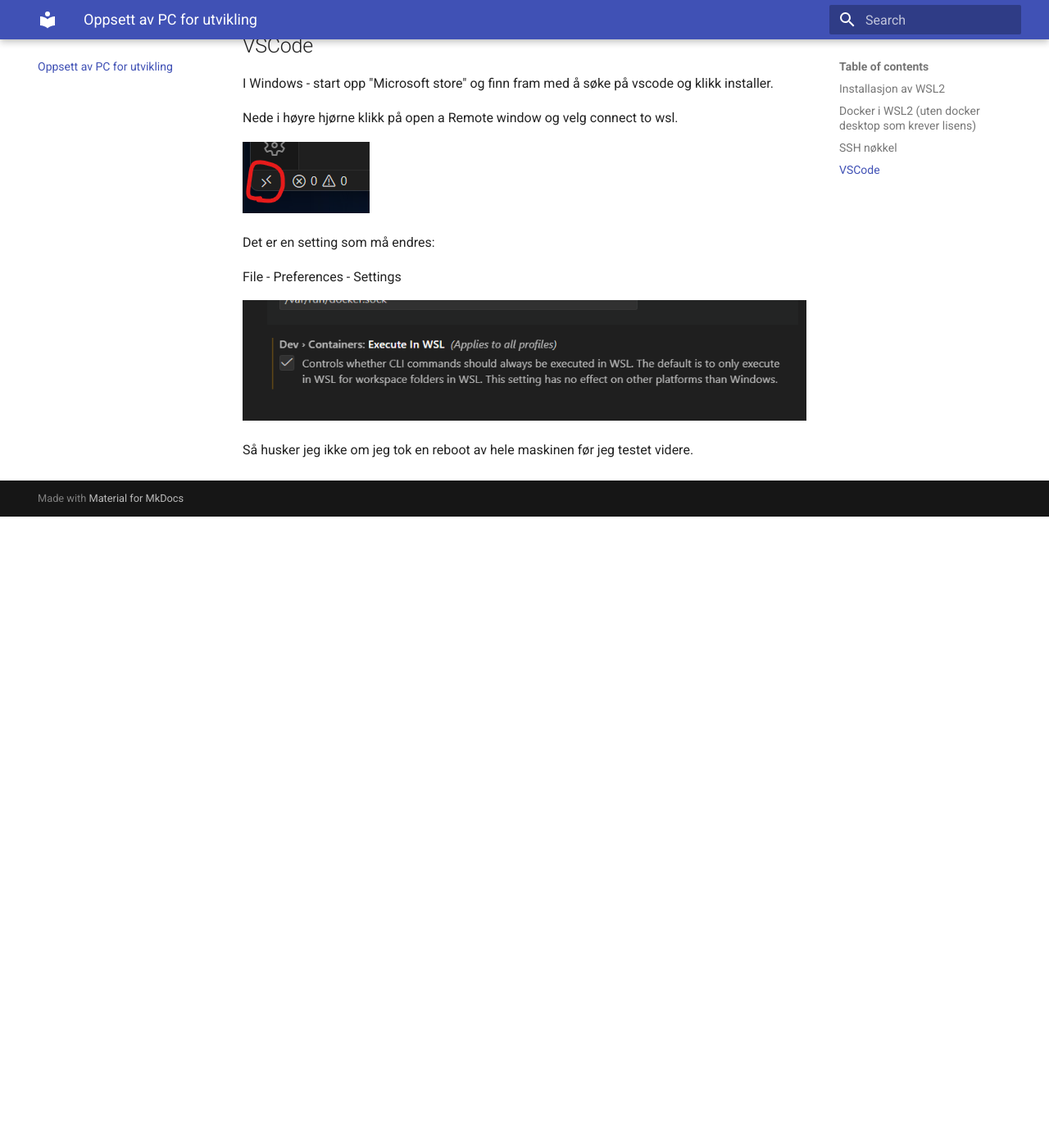
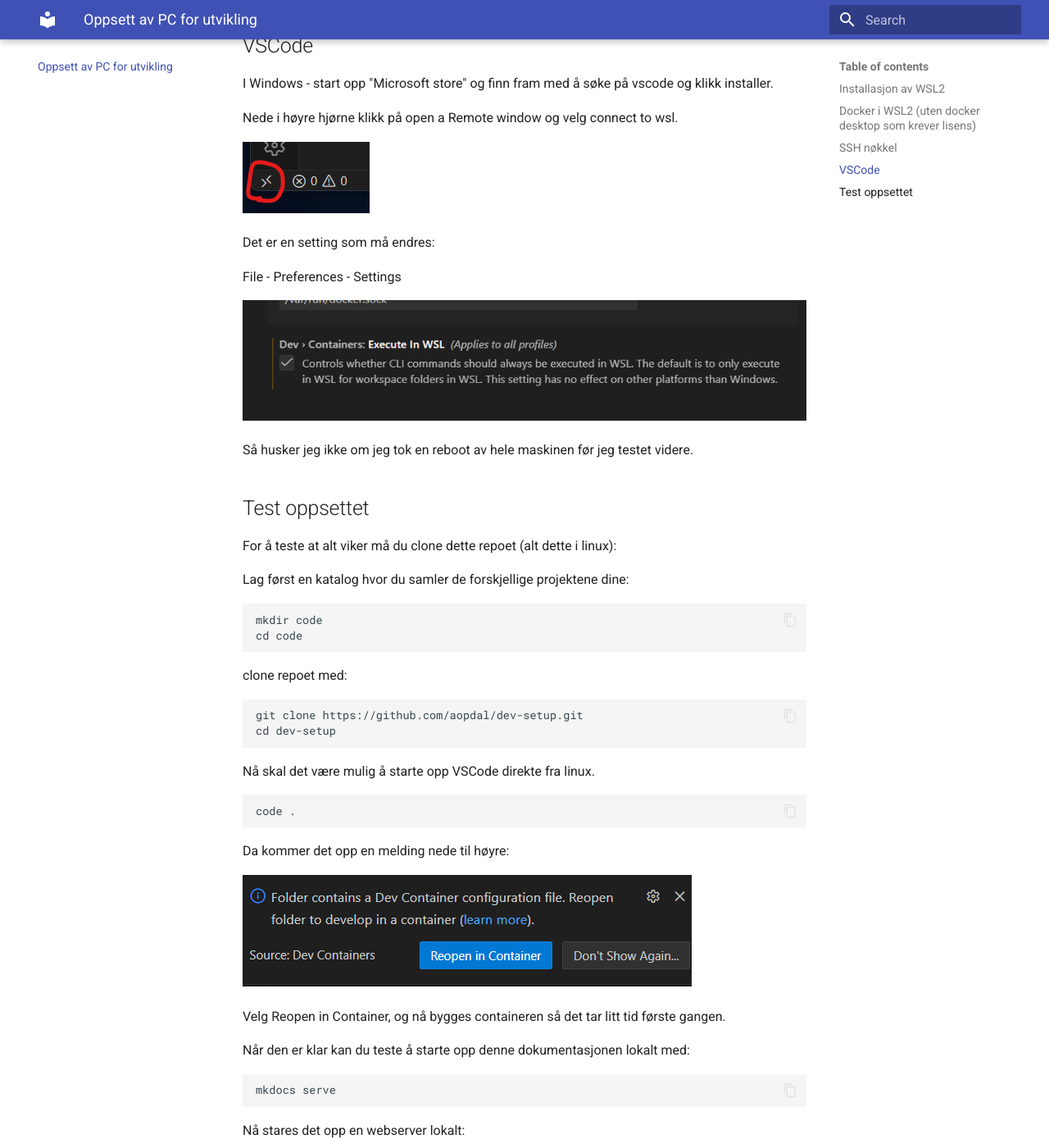
Before and after one commit to aopdal/dev-setup, an MkDocs documentation site: the page built from docs/dev-environment.md, in a window 1280 px wide and 1400 px high, scrolled down 2481 px. Shown: the whole window at 82% size. Built offline with MkDocs 1.6.1 and Material for MkDocs 9.7.7, drawn with Linux system fonts in a browser that asks for light colours; emoji names are drawn with the system emoji font; before the commit the page ends 3111 px from its top, so only the background shows below that; some of the changed text lies outside the part shown.

Commit message:
docs: update docs

````diff
--- a/docs/dev-environment.md
+++ b/docs/dev-environment.md
@@ -139,3 +139,54 @@ File - Preferences - Settings
 ![Settings](images/settings.png)
 
 Så husker jeg ikke om jeg tok en reboot av hele maskinen før jeg testet videre.
+
+## Test oppsettet
+
+For å teste at alt viker må du clone dette repoet (alt dette i linux):
+
+Lag først en katalog hvor du samler de forskjellige projektene dine:
+
+```bash
+mkdir code
+cd code
+```
+
+clone repoet med:
+
+```bash
+git clone https://github.com/aopdal/dev-setup.git
+cd dev-setup
+```
+
+Nå skal det være mulig å starte opp VSCode direkte fra linux.
+
+```bash
+code .
+```
+
+Da kommer det opp en melding nede til høyre:
+
+![reopen in container](images/reopen.png)
+
+Velg Reopen in Container, og nå bygges containeren så det tar litt tid første gangen.
+
+Når den er klar kan du teste å starte opp denne dokumentasjonen lokalt med:
+
+```bash
+mkdocs serve
+```
+
+Nå stares det opp en webserver lokalt:
+
+```bash
+INFO    -  Building documentation...
+INFO    -  Cleaning site directory
+INFO    -  Documentation built in 0.25 seconds
+INFO    -  [09:20:44] Serving on http://127.0.0.1:8000/
+```
+
+Nå dukker det opp en melding i nedere høyre hjørne:
+
+![Open mkdocs](images/open-mkdocs.png)
+
+Velg Open in Browser og fortsett med neste øvelse :smile:
--- a/mkdocs.yml
+++ b/mkdocs.yml
@@ -10,3 +10,9 @@ theme:
     - search.suggest
     - search.highlight
     - content.code.copy
+
+markdown_extensions:
+  - attr_list
+  - pymdownx.emoji:
+      emoji_index: !!python/name:material.extensions.emoji.twemoji
+      emoji_generator: !!python/name:material.extensions.emoji.to_svg
````
Also changed, not shown: docs/images/open-mkdocs.png (added), docs/images/reopen.png (added).
